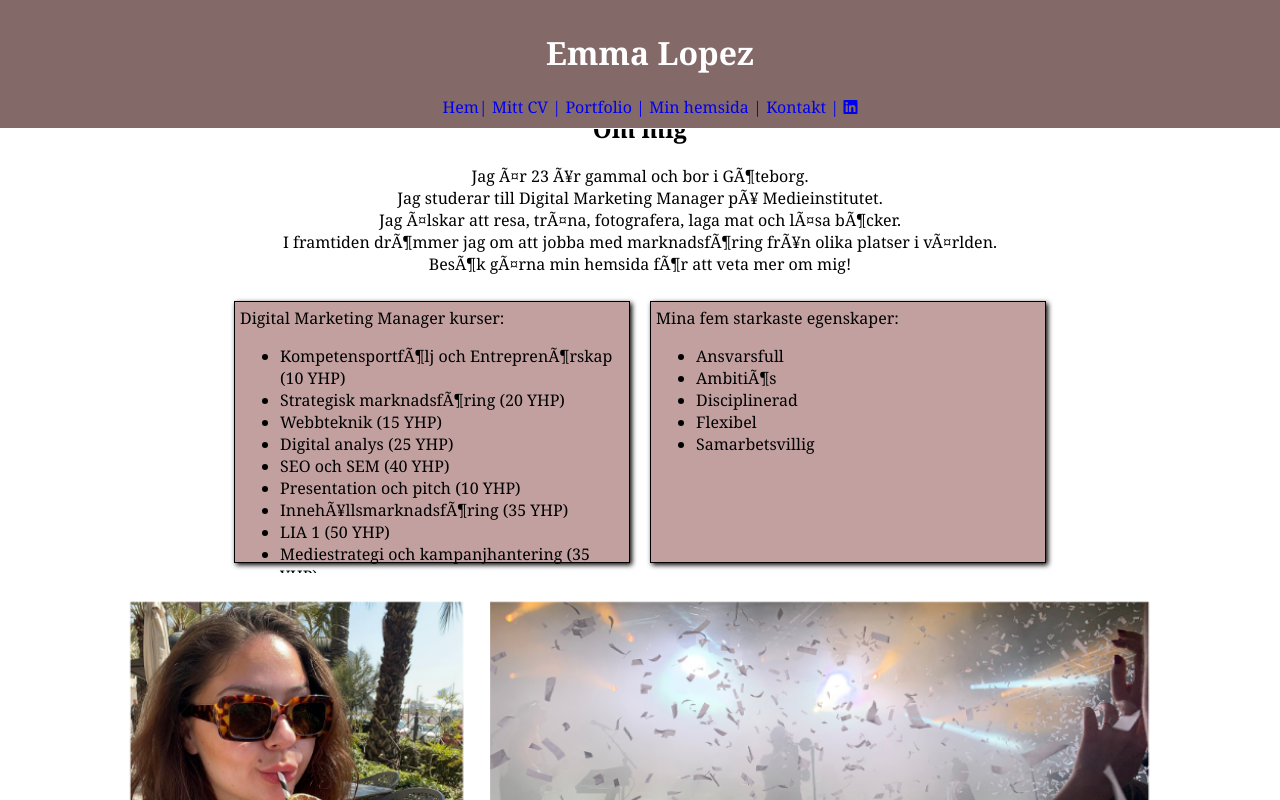
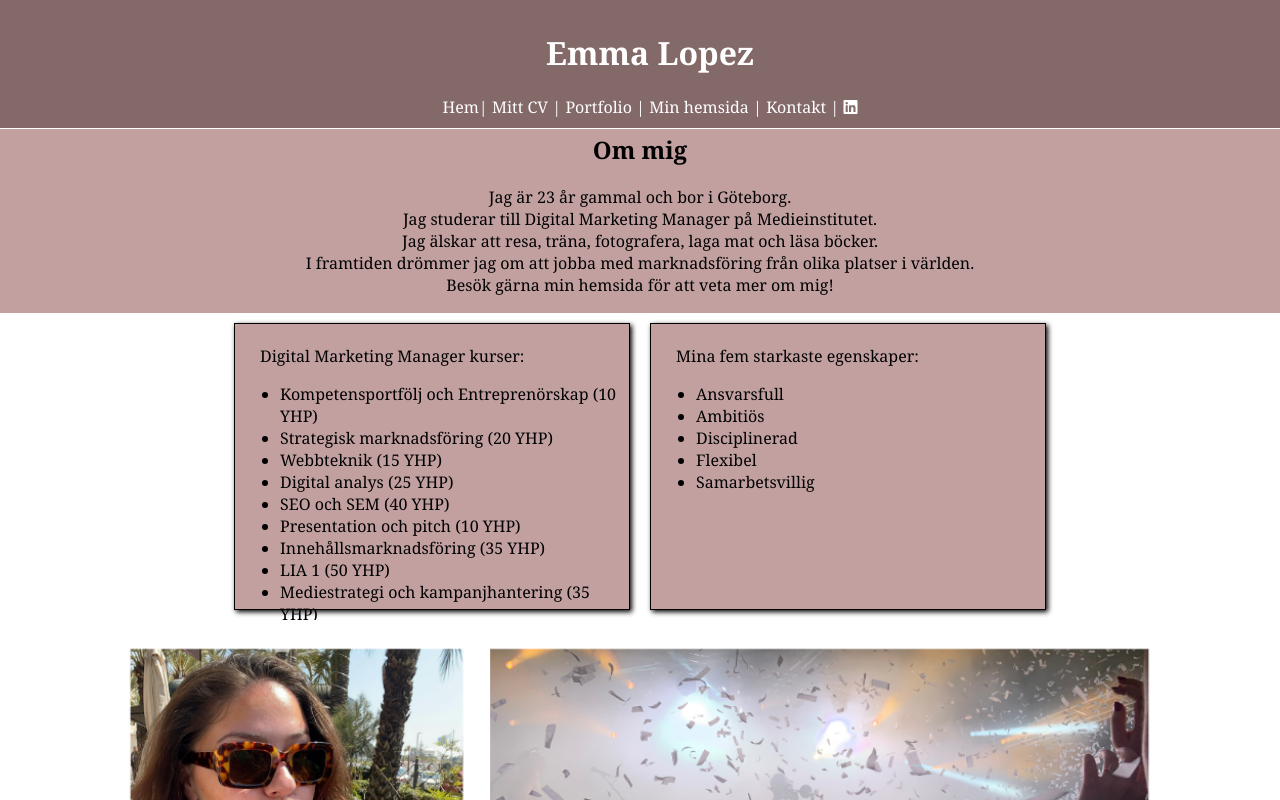
Before and after one commit to emmallopez/cv, a plain HTML site: page index.html in a window 1280 px wide. Shown: the top 800 px of the page. Drawn offline with Linux system fonts and the light colour scheme.

Commit message:
adds index and styles

```diff
--- a/index.html
+++ b/index.html
@@ -9,26 +9,20 @@
   gtag('js', new Date());
 
   gtag('config', 'G-DVC4XM20HG');
-
+</script>
     <meta charset="UTF-8">
-    <meta> name="viewport" content="width=device-width, initial-scale=1.0"</meta>
+    <meta name="viewport" content="width=device-width, initial-scale=1.0"></meta>
         <title>Mitt CV</title>
-    <link rel="icon" type="image/x-icon" href="/images/favicon.png"> rel="stylesheet" href="style.css"</link>
+        <link rel="icon" type="image/x-icon" href="/images/favicon.png"> </link>
     </meta>
-    </script>
 </head>
 
 <body>
-
     <header>
         <h1>Emma Lopez</h1>
-
         <link rel="stylesheet" href="style.css">
         <script src="https://kit.fontawesome.com/9fda7224a2.js" crossorigin="anonymous"></script>
-
-    <div class="text">
-
-    </div>
+        <div class="text"></div>
 
         <nav style ="text-align: center;">
             <a href="index.html">Hem|</a>
@@ -41,8 +35,7 @@
     </header>
     <br>
     <main>
-
-    <div class="övrebox">
+        <div class="ovrebox">
             <nav style ="text-align: center;">
             <h2>Om mig</h2>
             <p class="tabbed-content">Jag är 23 år gammal och bor i Göteborg.
@@ -51,11 +44,10 @@
                 I framtiden drömmer jag om att jobba med marknadsföring från olika platser i världen.
                 Besök gärna min hemsida för att veta mer om mig!
             </p>
-
         </div>
-
         <div class="box">
-    <div class="item">Digital Marketing Manager kurser:
+        <div class="item">
+                <p>Digital Marketing Manager kurser:</p>
                 <ul>
                 <li>Kompetensportfölj och Entreprenörskap (10 YHP)</li>
                 <li>Strategisk marknadsföring (20 YHP)</li>
@@ -70,7 +62,8 @@
                 <li>LIA 2 (50 YHP)</li>
                 </ul>
         </div>
-    <div class="item">Mina fem starkaste egenskaper:
+        <div class="item">
+            <p>Mina fem starkaste egenskaper:</p>
             <ul>
                 <li>Ansvarsfull</li>
                 <li>Ambitiös</li>
--- a/style.css
+++ b/style.css
@@ -1,8 +1,13 @@
+html{
+  height:100%;
+}
+
 body{
   background-color: rgb(255, 255, 255);
   font-family:Georgia, 'Times New Roman', Times, serif;
   margin: 0px;
   padding: 0px;
+  min-height:100vh;
 }
 
 
@@ -18,10 +23,14 @@ header{
   text-align: center;
 
 }
+header a{
+  color:#fff;
+  z-index:5;
+}
 
 main {
   margin-top: 90px;
-
+  min-height:100vh;
 }
 
 .box {
@@ -32,7 +41,7 @@ main {
 
 .item {
   width: 30%;
-  height: 250px;
+  height: 275px;
   position: center;
 
   border: 1px solid rgb(0, 0, 0);
@@ -40,7 +49,10 @@ main {
   padding: 5px;
   margin: 10px;
   box-shadow: 2px 2px 5px black;
+}
 
+.item p {
+padding: 0px 20px;
 }
 
 .text {
@@ -48,10 +60,9 @@ main {
   width: 100%;
   background-color: beige;
   text-align: center;
-
 }
 
-.övrebox {
+.ovrebox {
   background-color: rgb(194, 160, 160);
   border: rgb(0, 0, 0);
   padding: 1px;
@@ -59,8 +70,8 @@ main {
 
 a {
   text-decoration:none;
+}
 
-}
 .tabbed-content{
     white-space: pre-line;
 }
@@ -77,6 +88,8 @@ a {
   display:flex;
   flex-direction: row;
   justify-content: center;
+  gap:10px;
+  padding:5px 0px;
 }
 
 
@@ -117,10 +130,7 @@ input[type=submit]:hover {
 }
 
 footer {
-  /* position: fixed;
-  left: 0;
-  bottom: 0; */
-
+  height: auto !important;
   position: static;
   margin-bottom:-20px;
   bottom: 0;
@@ -128,5 +138,12 @@ footer {
   background-color: rgb(132, 105, 105);
   color: white;
   text-align: center;
+}
 
+footer a{
+  color:#fff;
 }
+
+footer ul{
+  padding:10px 0px;
+}
```
Also changed, not shown: kontakt.html (+1 -2 lines), portfolio.html (+2 -2 lines). Lines whose indentation alone changed are shown as unchanged.
